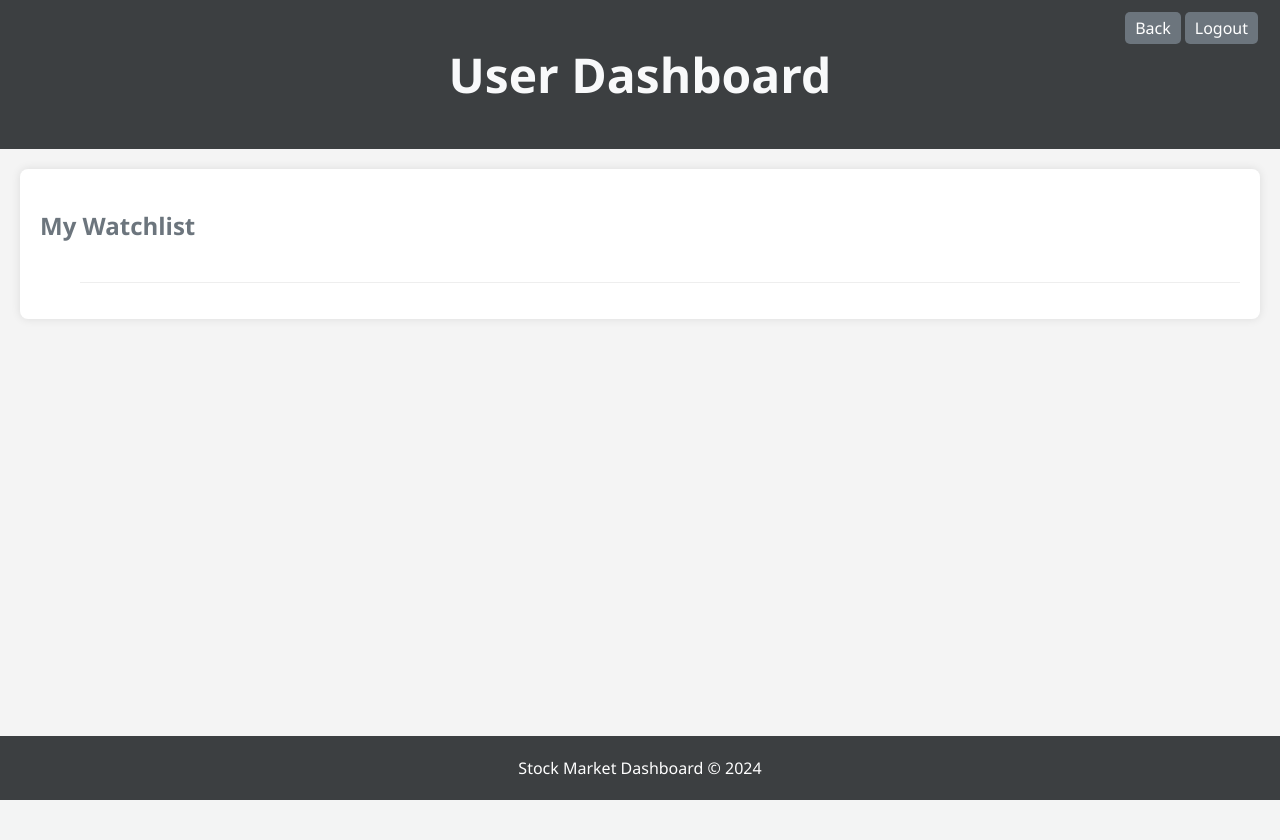
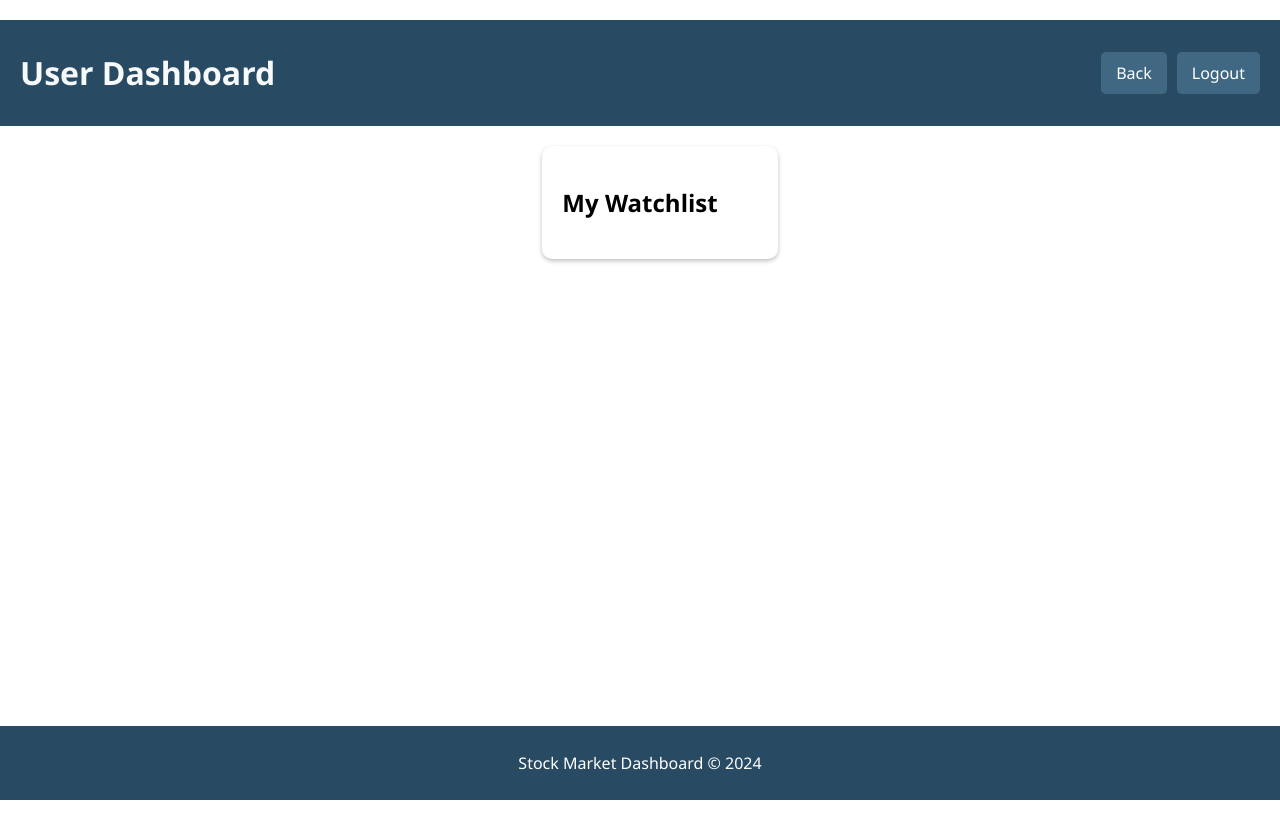
Before and after one commit to Jordannnnnn/jordan, a Flask app: page /watchlistView in a window 1280 px wide. Before the commit the page ends 800 px from the top, so only its background shows below. Run offline with Flask 3, Linux system fonts and the light colour scheme; the visitor is signed in with stand-in values (Sample User, id 1); data that the repository does not hold is empty; some libraries are stand-ins or nearby versions.

```diff
--- a/static/css/register.css
+++ b/static/css/register.css
@@ -2,7 +2,7 @@
 body {
     font-family: 'Segoe UI', Tahoma, Geneva, Verdana, sans-serif;
     margin: 0;
-    padding: 0;
+    padding: 0 0 100px; /* added padding at the bottom */
     background: url('../images/background.jpg') no-repeat center center fixed;
     background-size: cover;
     color: #ddd; /* Light gray text */
@@ -84,6 +84,9 @@ button {
 button:hover {
     background-color: #30576e; /* Slightly darker blue */
 }
+.form-container, .content, .search-section {
+    margin-bottom: 20px; /* Adds space at the bottom of these elements */
+}
 
 footer {
     background-color: #284B63;
--- a/static/css/stockResult.css
+++ b/static/css/stockResult.css
@@ -115,9 +115,11 @@ footer {
 #stock_forecast_image {
     height: 375px;
     width: auto;
+    max-width: 100%;
 }
 
 #trend_analysis_image {
-    height: 500px;
-    width: auto;
+    width: 720px;
+    height: auto;
+    max-width: 100%;
 }
--- a/static/css/userWatchlist.css
+++ b/static/css/userWatchlist.css
@@ -1,113 +1,124 @@
-/* General Body Styles */
+/* General Body and Container Styles */
 body {
     font-family: 'Segoe UI', Tahoma, Geneva, Verdana, sans-serif;
     margin: 0;
-    padding: 0;
-    background-color: #f4f4f4;
-    color: #333;
+    padding: 20px 0; /* Padding at top and bottom for a more spacious feel */
+    background-size: cover;
+    color: #ddd; /* Light gray text */
+    display: flex;
+    flex-direction: column;
+    align-items: center; /* Ensures center alignment of all children */
+    min-height: 100vh; /* Full viewport height */
 }
 
-/* Header Styling */
 header {
-    background-color: #3C3F41;
+    background-color: #284B63; /* Dark blue */
     color: #F8F9FA;
     padding: 10px 20px;
-    text-align: center;
-    font-size: 24px;
-    position: relative; /* Ensures positioning context for absolute elements within */
+    width: 100%;
+    box-sizing: border-box;
+    display: flex;
+    justify-content: space-between;
+    align-items: center;
 }
 
 #user-info {
-    position: absolute;
-    right: 20px;
-    top: 10px;
-    font-size: 18px;
+    display: flex;
+    gap: 10px; /* Space between logout and back buttons */
+}
+
+#user-info a {
+    background-color: #406882; /* Medium blue */
+    color: white;
+    padding: 10px 15px;
+    border-radius: 5px;
+    text-decoration: none;
+    font-size: 16px;
+    cursor: pointer;
+}
+
+#user-info a:hover {
+    background-color: #30576e; /* Slightly darker blue on hover */
+}
+
+#watchlist {
+    width: 100%;
+    max-width: 800px; /* Ensures the watchlist does not stretch too wide */
+    padding: 20px;
+    background-color: rgba(255, 255, 255, 0.8); /* Semi-transparent white */
+    border-radius: 10px;
+    box-shadow: 0 4px 15px rgba(0,0,0,0.3); /* Soft shadow for depth */
+    margin-top: 20px; /* Space from the header */
+}
+
+#watchlist-items {
+    list-style: none; /* Removes bullet points */
+    padding: 0;
+}
+
+#watchlist-items li {
+    padding: 10px;
+    border-bottom: 1px solid #ddd; /* Light grey line between items */
     display: flex;
     align-items: center;
+    justify-content: space-between;
 }
 
-a,
-input[type="submit"] {
-    padding: 5px 10px;
-    margin: 2px;
-    font-size: 16px;
-    background-color: #6C757D;
+footer {
+    width: 100%;
+    background-color: #284B63;
+    color: white;
+    text-align: center;
+    padding: 10px 0;
+    position: fixed;
+    bottom: 0;
+}
+
+/* Responsive design adjustments */
+@media (max-width: 768px) {
+    .auth-buttons, #user-info {
+        flex-direction: column;
+        align-items: center;
+    }
+
+    .auth-buttons button, #user-info a {
+        width: 100%;
+        margin-bottom: 10px;
+    }
+}
+#watchlist {
+    background-color: #fff; /* Light background for better contrast with black text */
+    color: #000; /* Black text for high contrast and readability */
+    padding: 20px; /* Padding for better spacing */
+    border-radius: 10px; /* Rounded corners for a smoother look */
+    box-shadow: 0 2px 4px rgba(0,0,0,0.25); /* Subtle shadow for depth */
+    margin: 20px 0; /* Vertical spacing */
+}
+
+#watchlist h2, #watchlist h4, #watchlist li, #watchlist label {
+    color: #000; /* Ensuring all text in the watchlist is black */
+}
+
+#watchlist input[type="number"], #watchlist button {
+    background-color: #f7f7f7; /* Light gray background for input and buttons */
+    color: #000; /* Black text for inputs and buttons */
+    border: 1px solid #ccc; /* Subtle border for inputs */
+    padding: 8px 10px; /* Padding for inputs */
+    border-radius: 5px; /* Rounded borders for inputs and buttons */
+}
+
+#watchlist button {
+    cursor: pointer; /* Pointer cursor on hover */
+    transition: background-color 0.3s ease; /* Smooth transition for hover effect */
+    background-color: #406882; /* Consistent button color */
     color: white;
     border: none;
+    padding: 10px 20px;
+    border-radius: 5px;
     cursor: pointer;
-    border-radius: 5px;
-    text-decoration: none;
-}
-
-button#logout-button {
-    padding: 5px 10px;
-    font-size: 16px;
-    background-color: #6C757D;
-    color: white;
-    border: none;
-    cursor: pointer;
-    border-radius: 5px;
-    margin-left: 20px; /* Space between user greeting and button */
-}
-
-button#logout-button:hover {
-    background-color: #5A6268;
-}
-
-/* Search Section Styling */
-#search-section {
-    background-color: #F8F9FA;
-    padding: 20px;
-    text-align: center;
-}
-
-#search-bar {
-    padding: 10px;
-    width: 40%;
-    margin-right: 10px;
     font-size: 16px;
 }
 
-button {
-    background-color: #6C757D;
-    color: white;
-    border: none;
-    padding: 10px 20px;
-    cursor: pointer;
-    font-size: 16px;
-    border-radius: 5px;
+#watchlist button:hover {
+    background-color: #30576e; /* Slightly darker background on hover */
 }
-
-button:hover {
-    background-color: #5A6268;
-}
-
-/* Watchlist and Stock Data Styling */
-section {
-    margin: 20px;
-    background-color: #FFFFFF;
-    padding: 20px;
-    border-radius: 8px;
-    box-shadow: 0 0 10px 0 rgba(0,0,0,0.1);
-}
-
-h2 {
-    color: #6C757D;
-}
-
-#watchlist-items li {
-    list-style: none;
-    padding: 10px;
-    border-bottom: 1px solid #eee;
-}
-
-/* Footer Styling */
-footer {
-    background-color: #3C3F41;
-    color: white;
-    text-align: center;
-    padding: 5px 0;
-    position: fixed;
-    width: 100%;
-    bottom: 0;
-}
--- a/templates/userDashboard.html
+++ b/templates/userDashboard.html
@@ -15,6 +15,7 @@
         <div class="menu">
             <button class="menu-button">Menu &#9662;</button>
             <div class="menu-content">
+                <a href="{{url_for('watchlistView')}}">My WatchList</a>
                 <a href="{{ url_for('viewProfile') }}">View Particular</a>
                 <a href="{{ url_for('updateProfile') }}">Update Particular</a>
                 <a href="{{ url_for('submitFeedback') }}">Submit Feedback</a>
@@ -40,8 +41,6 @@
         </section>
     </form>
 
-    <a href="{{url_for('watchlistView')}}">My WatchList</a>
-
     <footer>
         <p>Stock Market Dashboard © 2024</p>
     </footer>
--- a/templates/userWatchlist.html
+++ b/templates/userWatchlist.html
@@ -23,22 +23,18 @@
     <form method="POST" action="/watchlistAction">
     <section id="watchlist">
         <h2>My Watchlist</h2>
-
         <ul id="watchlist-items">
-
+        {% for items in userWatchlist %}
             <li>
-                {% for items in userWatchlist %}
                 <input type="hidden" name="button_identifier" value="watchlist_button">
                 <h4>{{items}}</h4>
                 <h4><button type="submit" name="removeStock" value={{items}}>Remove</button></h4>
                 <label for="numOfDays">Number of Days:</label>
-                <h4><input type="number" name="numOfDays" min=10 max=50000 placeholder="Optional"></h4>
+                <h4><input type="number" name="numOfDays" min=10 max=50000 placeholder="365"></h4>
                 <h4><button type="submit" name="displayStock" value={{items}}>Display Graph</button></h4>
-                {% endfor %}
             </li>
-
+        {% endfor %}
         </ul>
-
     </section>
     </form>
 
```
Also changed, not shown: static/css/index.css (+43 -10 lines), static/css/userUpdateParticular.css (+12 -10 lines), static/js/script.js (+11 -3 lines), templates/index.html (+12 -9 lines), static/css/userDashboard.css (line endings or trailing spaces), static/images/forecast_plot.png, static/images/guest_graph.png, static/images/trend_analysis_plot2.png (added), static/images/user_graph.png, templates/userUpdateParticular.html (line endings or trailing spaces).
